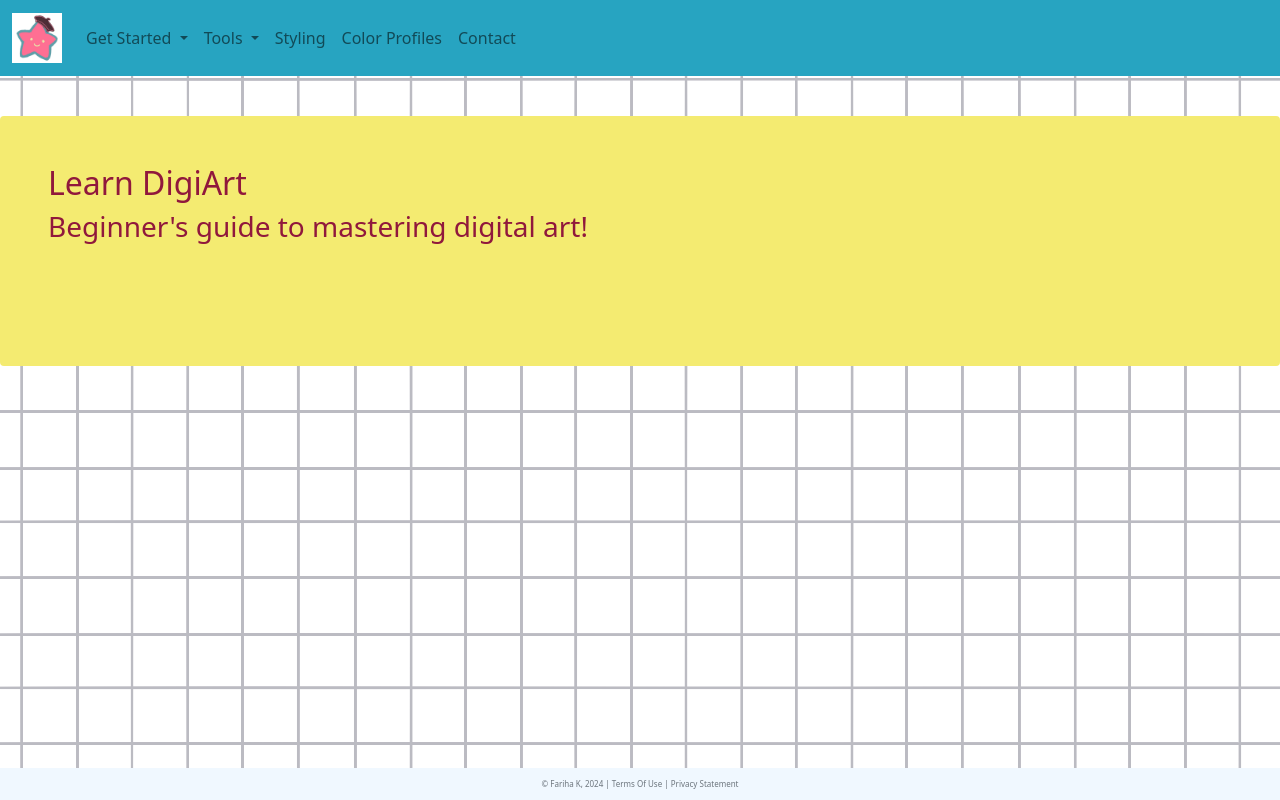
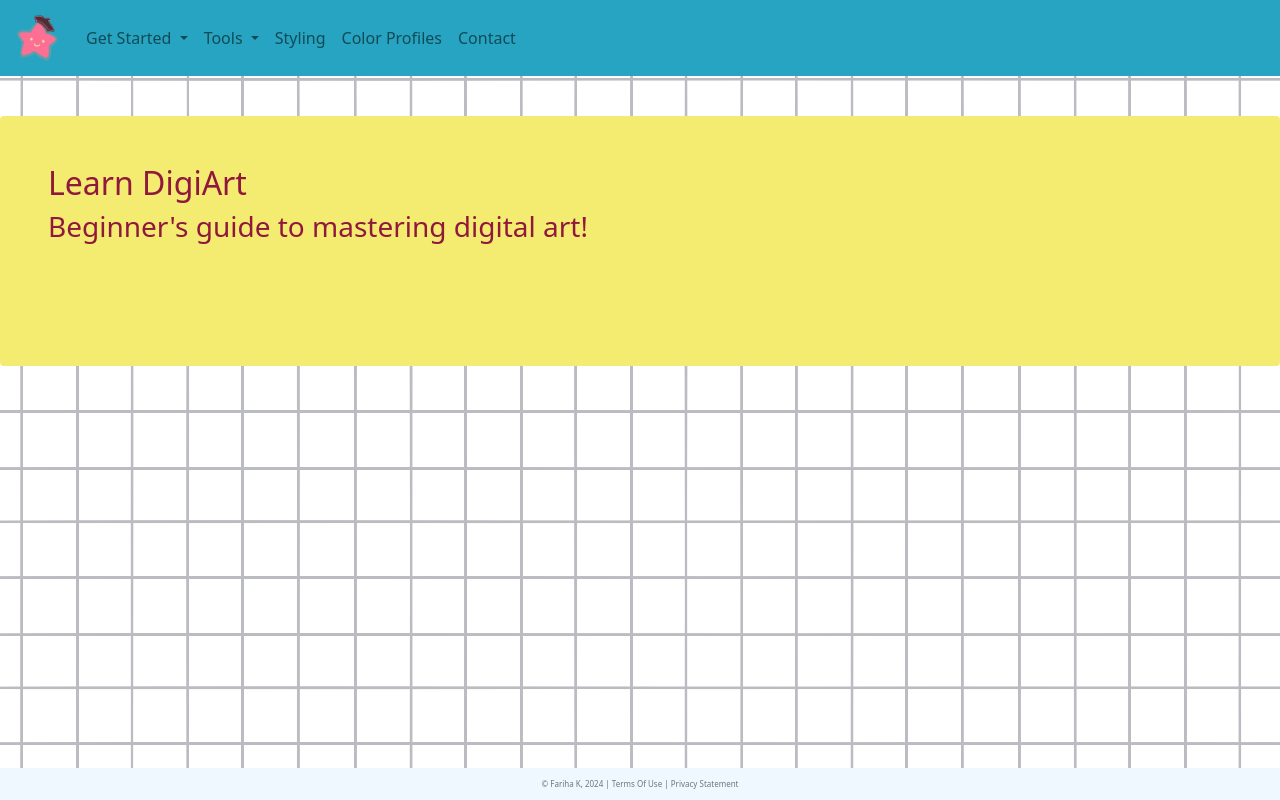
Before and after one commit to fkh222/P4, a plain HTML site: page index.html in a window 1280 px wide. Drawn offline with nearby package versions, Linux system fonts and the light colour scheme.

Commit message:
edited logo

```diff
--- a/index.html
+++ b/index.html
@@ -4,7 +4,7 @@
     <meta charset="UTF-8">
     <title>Learn DigiArt</title>
     <meta name="viewport" content="width=device-width, initial-scale=1" />
-    <link rel="icon" type="image/x-icon" href="images/icon.jpg" width="16px" height="16px">
+    <link rel="icon" type="image/x-icon" href="images/icon.PNG" width="16px" height="16px">
     <!-- CSS only -->
     <link href="https://cdn.jsdelivr.net/npm/bootstrap@5.0.2/dist/css/bootstrap.min.css"
           rel="stylesheet"
@@ -27,7 +27,7 @@
                     col-12">
 
                 <!-- Brand -->
-                <a class="navbar-brand" href="index.html"><img src="images/icon.jpg" alt="icon" style="width:50px;height:50px;"></a>
+                <a class="navbar-brand" href="index.html"><img src="images/icon.PNG" alt="icon" style="width:50px;height:50px;"></a>
                 <!-- Responsive Button for the smaller menu -->
                 <button class="navbar-toggler" type="button"
                         data-bs-toggle="collapse" data-bs-target="#collapsibleNavbar">
```
Also changed, not shown: images/icon.PNG (added), images/icon.jpg (deleted).
